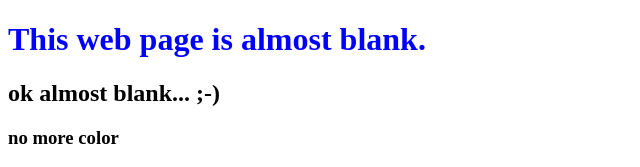
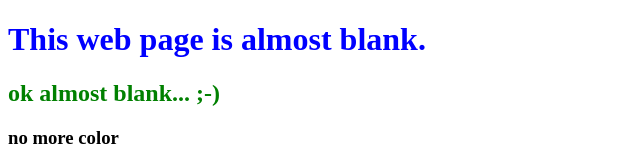
Before and after one commit to francisjoong/0main_openSAP_repo, a plain HTML site: page index.html in a window 1280 px wide. Shown: the top 167 px of the page, without its empty margins (0-640 px from the left). Drawn offline with Linux system fonts and the light colour scheme.

Commit message:
changed 2nd header to green

```diff
--- a/styles.css
+++ b/styles.css
@@ -2,3 +2,7 @@ h1 {
 	color:blue
 
 }
+
+h2 {
+	color: green
+}
```
